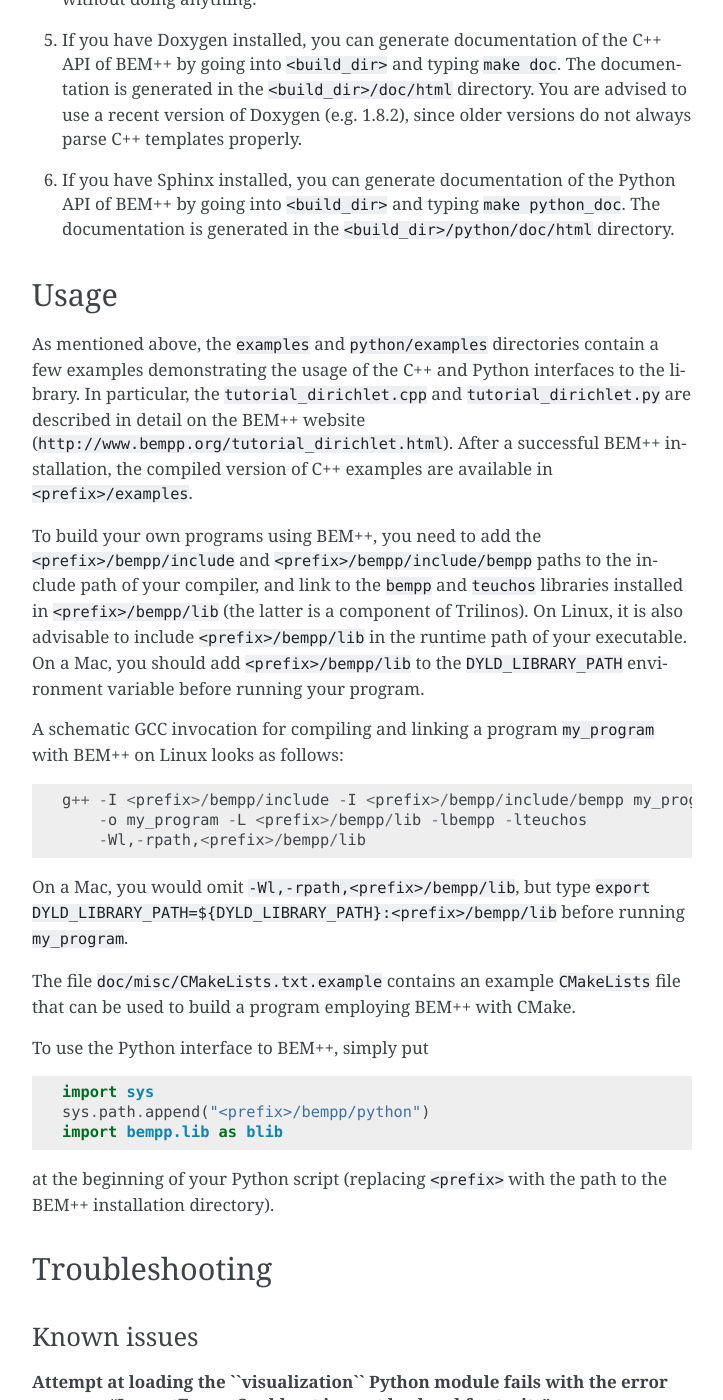
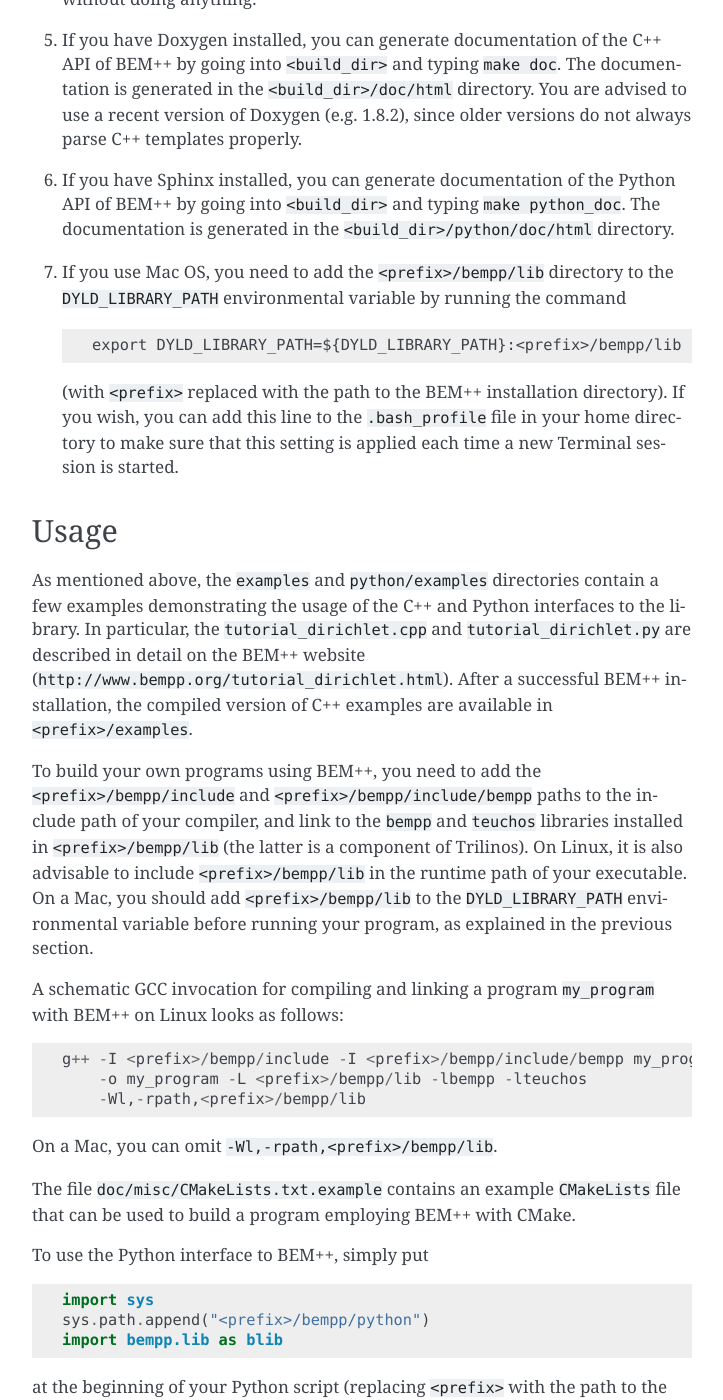
Before and after one commit to evantwout/web, a Sphinx documentation site: the page built from source/installation.rst, in a window 1280 px wide and 1400 px high, scrolled down 2860 px. Shown: the whole window, without its empty margins (388-1111 px from the left). Built offline with Sphinx 7.4.7, drawn with Linux system fonts in a browser that asks for light colours; formulas are drawn with MathJax 3.

Commit message:
Included information about DYLD_LIBRARY_PATH in the main text.

```diff
--- a/source/installation.rst
+++ b/source/installation.rst
@@ -134,6 +134,16 @@ To build the library, do the following:
    python_doc``. The documentation is generated in the
    ``<build_dir>/python/doc/html`` directory.
 
+7. If you use Mac OS, you need to add the ``<prefix>/bempp/lib`` directory
+   to the ``DYLD_LIBRARY_PATH`` environmental variable by running the command ::
+
+       export DYLD_LIBRARY_PATH=${DYLD_LIBRARY_PATH}:<prefix>/bempp/lib
+
+   (with ``<prefix>`` replaced with the path to the BEM++ installation
+   directory). If you wish, you can add this line to the ``.bash_profile`` file
+   in your home directory to make sure that this setting is applied each time a
+   new Terminal session is started.
+
 Usage
 -----
 
@@ -151,8 +161,8 @@ include path of your compiler, and link to the ``bempp`` and ``teuchos``
 libraries installed in ``<prefix>/bempp/lib`` (the latter is a component of
 Trilinos). On Linux, it is also advisable to include ``<prefix>/bempp/lib`` in
 the runtime path of your executable. On a Mac, you should add
-``<prefix>/bempp/lib`` to the ``DYLD_LIBRARY_PATH`` environment variable before
-running your program.
+``<prefix>/bempp/lib`` to the ``DYLD_LIBRARY_PATH`` environmental variable
+before running your program, as explained in the previous section.
 
 A schematic GCC invocation for compiling and linking a program ``my_program``
 with BEM++ on Linux looks as follows::
@@ -161,9 +171,7 @@ with BEM++ on Linux looks as follows::
         -o my_program -L <prefix>/bempp/lib -lbempp -lteuchos
         -Wl,-rpath,<prefix>/bempp/lib
 
-On a Mac, you would omit ``-Wl,-rpath,<prefix>/bempp/lib``, but type ``export
-DYLD_LIBRARY_PATH=${DYLD_LIBRARY_PATH}:<prefix>/bempp/lib`` before running
-``my_program``.
+On a Mac, you can omit ``-Wl,-rpath,<prefix>/bempp/lib``.
 
 The file ``doc/misc/CMakeLists.txt.example`` contains an example ``CMakeLists``
 file that can be used to build a program employing BEM++ with CMake.
```
